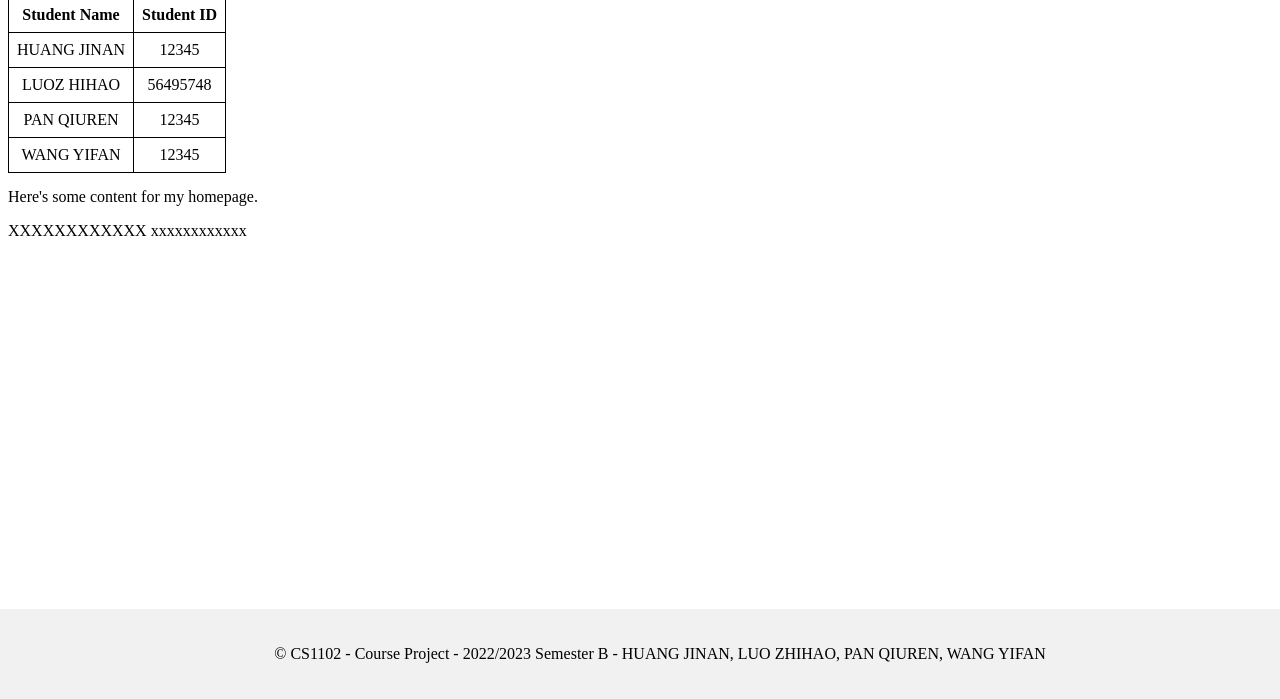
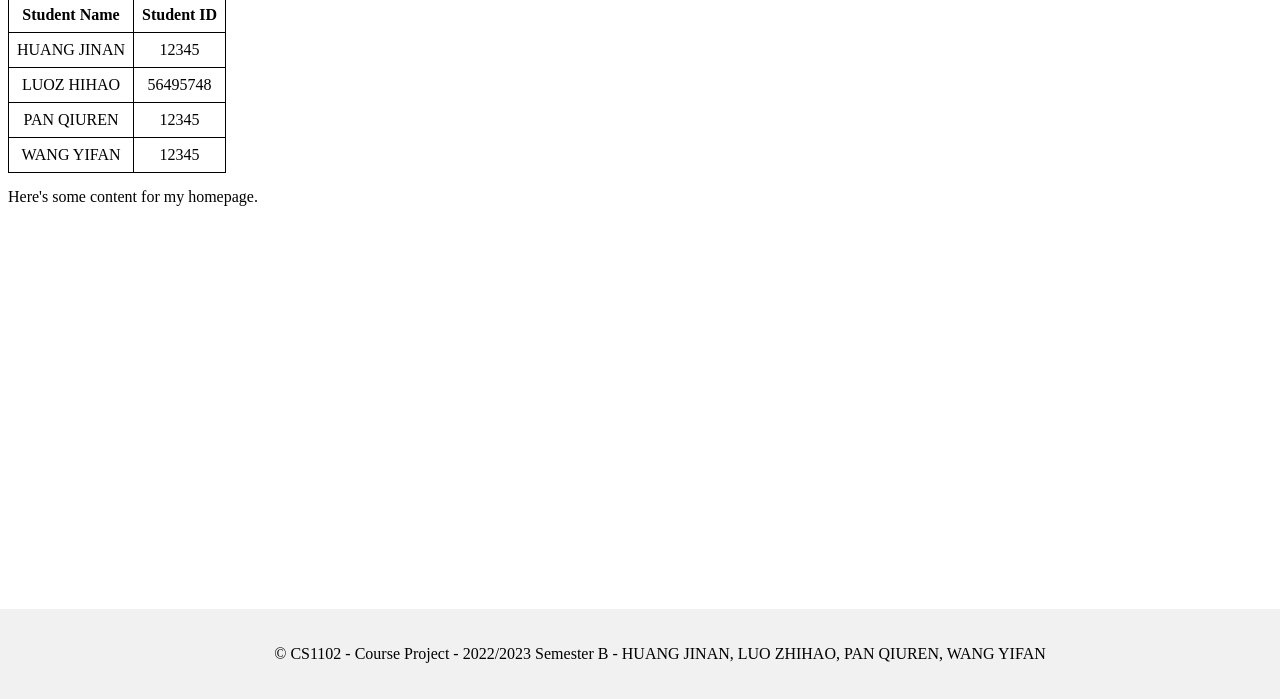
Before and after one commit to GuGuD3N777/CS-Project, a plain HTML site: page Index.html in a window 1280 px wide. Shown: the part 101-800 px from the top of the page. Drawn offline with Linux system fonts and the light colour scheme.

Commit message:
Update Index.html

```diff
--- a/Index.html
+++ b/Index.html
@@ -45,8 +45,8 @@
 	  <main>
 		<p>Here's some content for my homepage.
         </p>
-	    <p>XXXXXXXXXXXX
-		    xxxxxxxxxxxx
+	<p>
+
         </p>
 	</main>
 
```
